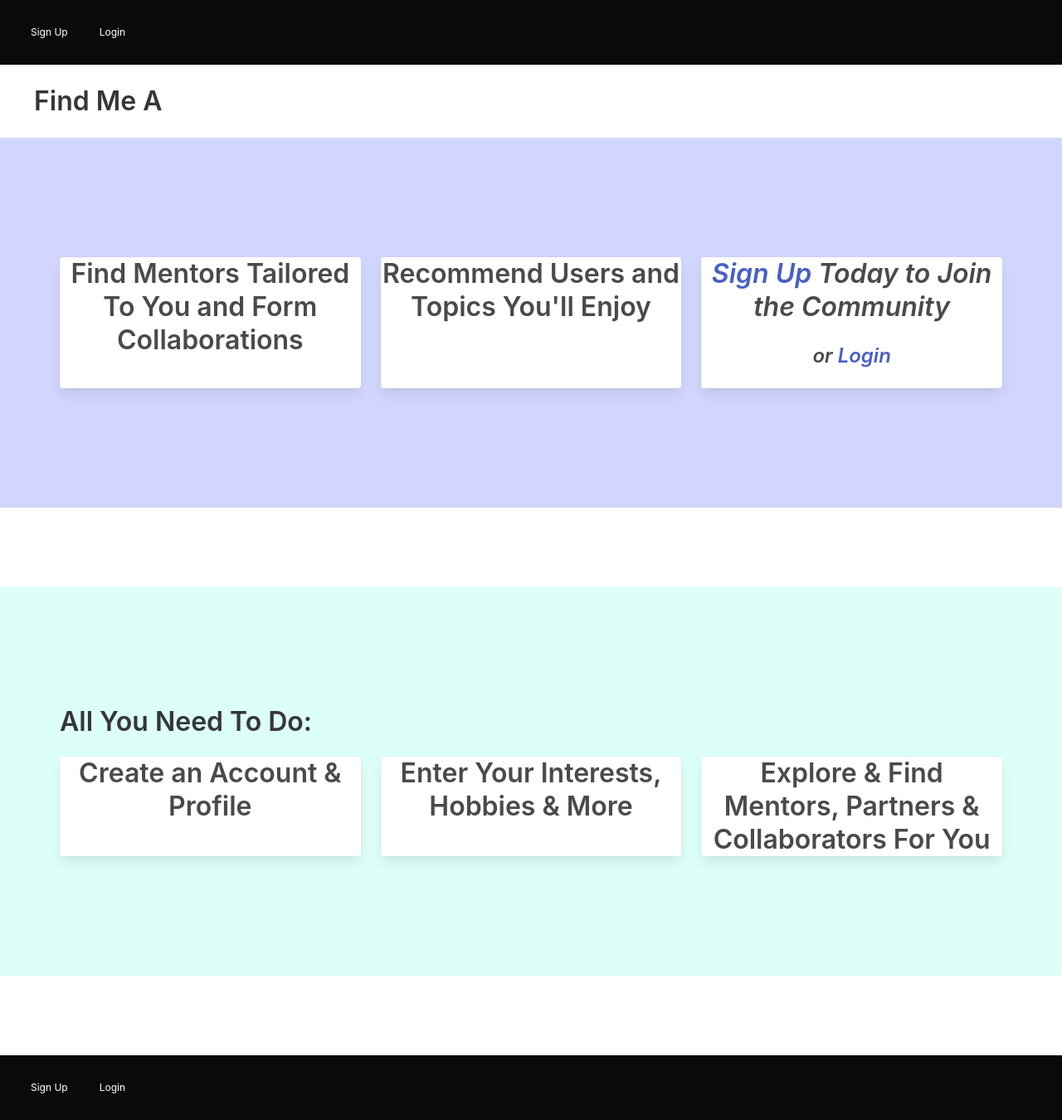
After one commit to DiyaJeeva/find_me_a, a Django app: page /FindMeA/splashpage in a window 1280 px wide. The commit adds this page. Shown: the whole page at 83% size. Run offline with Django 3.2, Linux system fonts and the light colour scheme; some libraries are stand-ins or nearby versions.

Commit message:
My commit

```diff
--- a/FindMeA/templates/FindMeA/browseusers.html
+++ b/FindMeA/templates/FindMeA/browseusers.html
@@ -23,7 +23,7 @@
                 </div>
                 <div class="level-right">
                     <div class="level-item">
-                        <a class = "button is-black is-small" href="/FindMeA/info">Info</a>
+                        <a class = "button is-black is-small" href="/FindMeA/splashpage">Info</a>
                     </div>
                     <div class="level-item">
                         <a class = "button is-black is-small" href="/FindMeA/">Logout</a>
--- a/FindMeA/templates/FindMeA/findsomeone.html
+++ b/FindMeA/templates/FindMeA/findsomeone.html
@@ -20,7 +20,7 @@
                 </div>
                 <div class="level-right">
                     <div class="level-item">
-                        <a class = "button is-black is-small" href="/FindMeA/info">Info</a>
+                        <a class = "button is-black is-small" href="/FindMeA/splashpage">Info</a>
                     </div>
                     <div class="level-item">
                         <a class = "button is-black is-small" href="/FindMeA/">Logout</a>
--- a/FindMeA/templates/FindMeA/login.html
+++ b/FindMeA/templates/FindMeA/login.html
@@ -19,7 +19,7 @@
           <a class="link is-info">Interact & Mentor</a>
         </p>
         <p class="title is-1 level-item has-text-centered">
-            <a class="link is-info">Find Me A</p>
+            <a class="link is-info" href="/FindMeA/splashpage">Find Me A</p>
         </p>
         <p class="level-item has-text-centered">
           <a class="link is-info">Interact & Mentor</a>
--- /dev/null
+++ b/FindMeA/templates/FindMeA/navbar.html
@@ -0,0 +1,14 @@
+<section class="hero is-small has-background-black">
+    <div class="hero-body">
+        <nav class="level">
+            <div class="level-left">
+                <div class="level-item">
+                    <a class="button is-black is-small" href="/FindMeA/">Sign Up</a>
+                </div>
+                <div class="level-item">
+                    <a class="button is-black is-small" href="/FindMeA/">Login</a>
+                </div>
+            </div>
+        </nav>
+    </div>
+</section>
--- /dev/null
+++ b/FindMeA/templates/FindMeA/splashpage.html
@@ -0,0 +1,83 @@
+<!DOCTYPE html>
+<html>
+
+<head>
+    <title> Homepage </title>
+    <meta charset="utf-8">
+    <meta name="viewport" content="width=device-width, initial-scale=1">
+    <link rel="stylesheet" href="https://cdn.jsdelivr.net/npm/bulma@0.9.3/css/bulma.min.css">
+    <script src="https://kit.fontawesome.com/f6dbd3498a.js" crossorigin="anonymous"></script>
+    <style>
+        .h-same{
+            height:100%;
+            display: flex;
+            flex-direction: column;
+        }
+    </style>
+
+</head>
+
+<body has-background-primary>
+    {% include 'FindMeA/navbar.html' %}
+    <section class="hero is-small has-background-white">
+        <div class="hero-body">
+            <nav class="level">
+                <div class="level-left">
+
+                    <div class="level-item">
+                        <a class="button is-white" href="/FindMeA/splashpage">
+                            <p class="title is-3">Find Me A</p>
+                        </a>
+                    </div>
+                </div>
+            </nav>
+        </div>
+    </section>
+    <section class="section hero is-medium" style="background: #d2d6ff">
+        <div class = "columns">
+            <div class = "column is-one-third">
+                <div class = "card h-same is-rounded is-large is-focused is-white">
+                    <p class = "subtitle is-3 has-text-centered has-text-weight-semibold">Find Mentors Tailored To You and Form Collaborations</p>
+                </div>
+            </div>
+            <div class = "column is-one-third">
+                <div class = "card h-same is-rounded is-large is-focused is-white">
+                    <p class = "subtitle is-3 has-text-centered has-text-weight-semibold">Recommend Users and Topics You'll Enjoy</p>
+                </div>
+            </div>
+            <div class = "column is-one-third">
+                <div class = "card h-same is-rounded is-large is-focused is-white">
+                    <p class = "subtitle has-text-centered is-3 is-italic has-text-weight-semibold"><a href = "/FindMeA/">Sign Up</a> Today to Join the Community <p class = "subtitle has-text-centered is-4 is-italic has-text-weight-semibold">or <a href = "/FindMeA/">Login</a></p></p>
+                </div>
+            </div>
+        </div>
+    </section>
+
+    <section class="section hero is-small" style="background: hsl(0, 0%, 100%)">
+    </section>
+    <section class="section hero is-medium" style="background: #dcfffa">
+        <p class = "title is-3">All You Need To Do:</p>
+        <div class = "columns">
+            <div class = "column is-one-third">
+                <div class = "card h-same is-rounded is-large is-focused is-white">
+                    <p class = "subtitle is-3 has-text-centered has-text-weight-semibold">Create an Account & Profile</p>
+                </div>
+            </div>
+            <div class = "column is-one-third">
+                <div class = "card h-same is-rounded is-large is-focused is-white">
+                    <p class = "subtitle is-3 has-text-centered has-text-weight-semibold">Enter Your Interests, Hobbies & More</p>
+                </div>
+            </div>
+            <div class = "column is-one-third">
+                <div class = "card h-same is-rounded is-large is-focused is-white">
+                    <p class = "subtitle has-text-centered is-3 has-text-weight-semibold">Explore & Find Mentors, Partners & Collaborators For You</p>
+                </div>
+            </div>
+        </div>
+    </section>
+    <section class="section hero is-small" style="background: hsl(0, 0%, 100%)">
+    </section>
+    {% include 'FindMeA/navbar.html' %}
+
+</body>
+</html>
--- a/FindMeA/urls.py
+++ b/FindMeA/urls.py
@@ -15,5 +15,6 @@ urlpatterns = [
     path("possiblementors", views.possiblementors, name = "possiblementors"),
     path("browseusers", views.browseusers, name = "browseusers"),
     path('findfriend', views.findfriend, name = "findfriend"),
-    path('mentorme', views.mentorme, name = "mentorme")
+    path('mentorme', views.mentorme, name = "mentorme"),
+    path("splashpage", views.splashpage, name = "splashpage")
 ]
--- a/FindMeA/views.py
+++ b/FindMeA/views.py
@@ -94,6 +94,7 @@ def signup(request):
         login(request, user)
         return createyourprofile(request)
 
+
 def load_login_page(request):
     print('In load_login_page')
 
@@ -106,6 +107,8 @@ def verify_and_login(request):
     user = authenticate(request, username= username, password= password)
     if user is not None:
         login(request, user)
+        return HttpResponseRedirect(reverse('FindMeA:homepage'))
+    else:
         return HttpResponseRedirect(reverse('FindMeA:homepage'))
 
 def createyourprofile(request):
@@ -250,3 +253,8 @@ def mentorme(request):
 
     #return HttpResponseRedirect(reverse('FindMeA:homepage'))
     return redirect("/FindMeA/homepage?send=success")
+
+def splashpage(request):
+
+    # return HttpResponseRedirect(reverse('FindMeA:splashpage'))
+    return render(request, "FindMeA/splashpage.html", {})
```
Also changed, not shown: FindMeA/templates/FindMeA/homepage.html (+13 -5 lines), FindMeA/templates/FindMeA/info.html (deleted, +0 -17 lines), FindMeA/templates/FindMeA/possiblementors.html (+39 -2 lines), FindMeA/templates/FindMeA/userprofile.html (+13 -6 lines), db.sqlite3, 1 other file.
